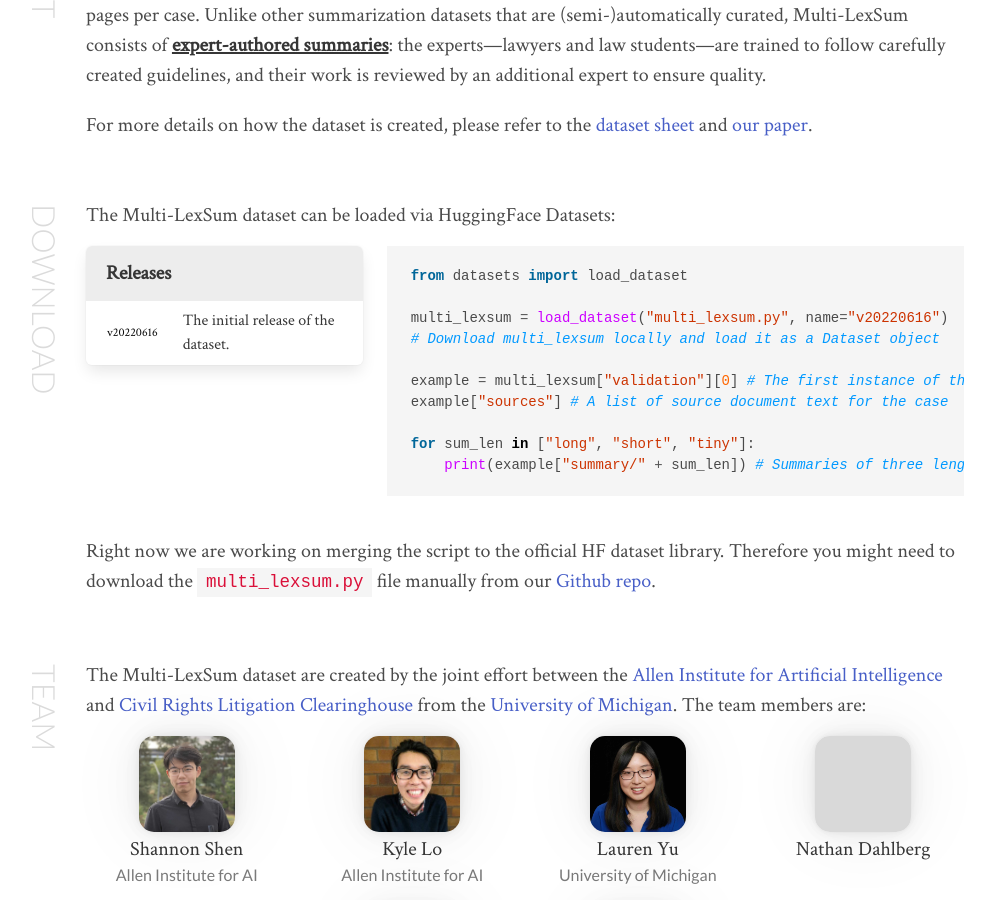
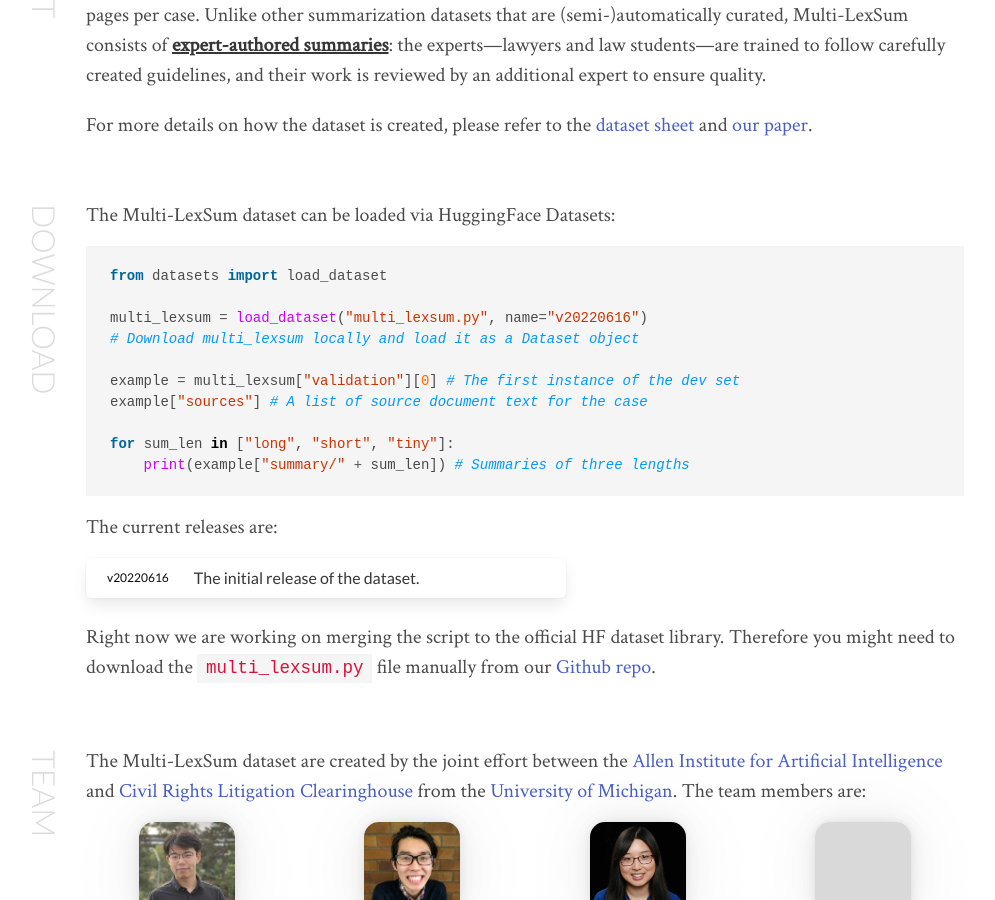
Before and after one commit to multilexsum/multilexsum.github.io, a Jekyll site: the page built from index.html, in a window 1280 px wide and 900 px high, scrolled down 1423 px. Shown: the whole window, without its empty margins (156-1151 px from the left). Built offline with Jekyll 4.4.1, drawn with Linux system fonts in a browser that asks for light colours; nearby versions of some CDN libraries; a style sheet for code colours, icons or effects is not loaded.

Commit message:
release style 2

```diff
--- a/index.html
+++ b/index.html
@@ -151,13 +151,17 @@
                         <div class="is-family-secondary is-size-5 mb-4">
                             {{ site.data.meta.index.background.download | markdownify }}
                         </div>
-                        <div class="columns is-desktop">
-                            <div class="column is-4">
-                                <div class="is-family-secondary is-size-5">
-                                    <article class="panel">
-                                        <p class="panel-heading">
-                                            Releases
-                                        </p>
+
+
+                        <div class="is-family-secondary is-size-6 mb-4" id="download-code">
+                            {{ site.data.meta.index.background.downloadcode | markdownify }}
+                        </div>
+
+                        <div class="is-family-secondary is-size-5 mb-4">
+                            The current releases are:
+                        </div>
+
+                        <article class="panel" style="max-width: 30rem;">
                             {% for release in site.data.meta.index.releases %}
                             <a class="panel-block">
                                 <span class="tag is-white mr-4">{{ release.version }}</span>
@@ -165,14 +169,7 @@
                             </a>
                             {% endfor %}
                         </article>
-                                </div>
-                            </div>
-                            <div class="column is-8">
-                                <div class="is-family-secondary is-size-6 mb-4" id="download-code">
-                                    {{ site.data.meta.index.background.downloadcode | markdownify }}
-                                </div>
-                            </div>
-                        </div>
+
                         <div class="is-family-secondary is-size-5 mb-4">
                             {{ site.data.meta.index.background.download2 | markdownify }}
                         </div>
```
Lines whose indentation alone changed are shown as unchanged.
